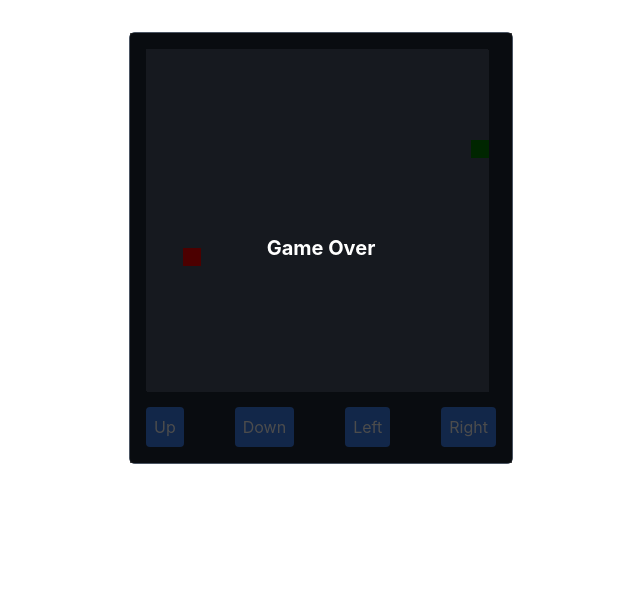
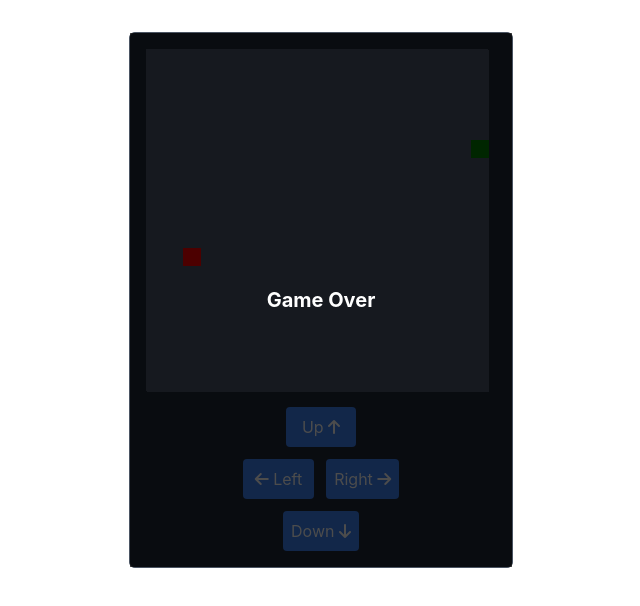
Before and after one commit to aferilydhtm/SnakeGame, a React (Create React App) app: page / in a window 1280 px wide. Shown: the top 606 px of the page, without its empty margins (319-959 px from the left). Built offline with nearby package versions, Linux system fonts and the light colour scheme.

Commit message:
update tombol layout

```diff
--- a/public/index.html
+++ b/public/index.html
@@ -25,6 +25,9 @@
       Learn how to configure a non-root public URL by running `npm run build`.
     -->
     <title>Snake Game</title>
+    <!-- Font Awesome -->
+    <script src="https://kit.fontawesome.com/ba5dd8b181.js" crossorigin="anonymous"></script>
+
   </head>
   <body>
     <noscript>You need to enable JavaScript to run this app.</noscript>
--- a/src/snakeGame.jsx
+++ b/src/snakeGame.jsx
@@ -152,18 +152,21 @@ const SnakeGame = () => {
         })}
       </div>
       {gameOver && <div className="absolute inset-0 flex items-center justify-center bg-black bg-opacity-70 text-white text-xl font-bold">Game Over</div>}
-      <div className="mt-4 flex justify-between">
-        <button className="bg-blue-500 text-white p-2 rounded hover:bg-blue-700" onClick={() => setDirection("UP")}>
-          Up
+      <div className="mt-4 items-center text-center">
+        <button className="bg-blue-500 text-white p-2 rounded hover:bg-blue-700 px-4" onClick={() => setDirection("UP")}>
+          Up <i class="fa-solid fa-arrow-up"></i>
         </button>
+        <div class="flex justify-center mt-3 mb-3">
+          <button className="bg-blue-500 text-white p-2 rounded hover:bg-blue-700 mr-3 px-3" onClick={() => setDirection("LEFT")}>
+          <i class="fa-solid fa-arrow-left"></i> Left
+          </button>
+          <br />
+          <button className="bg-blue-500 text-white p-2 rounded hover:bg-blue-700" onClick={() => setDirection("RIGHT")}>
+            Right <i class="fa-solid fa-arrow-right"></i>
+          </button>
+        </div>
         <button className="bg-blue-500 text-white p-2 rounded hover:bg-blue-700" onClick={() => setDirection("DOWN")}>
-          Down
-        </button>
-        <button className="bg-blue-500 text-white p-2 rounded hover:bg-blue-700" onClick={() => setDirection("LEFT")}>
-          Left
-        </button>
-        <button className="bg-blue-500 text-white p-2 rounded hover:bg-blue-700" onClick={() => setDirection("RIGHT")}>
-          Right
+          Down <i class="fa-solid fa-arrow-down"></i>
         </button>
       </div>
     </div>
```
